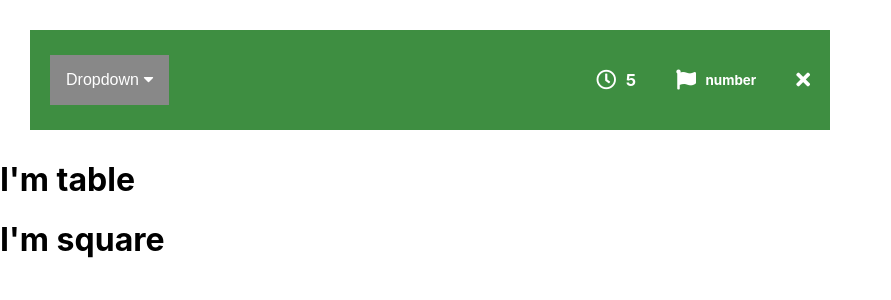
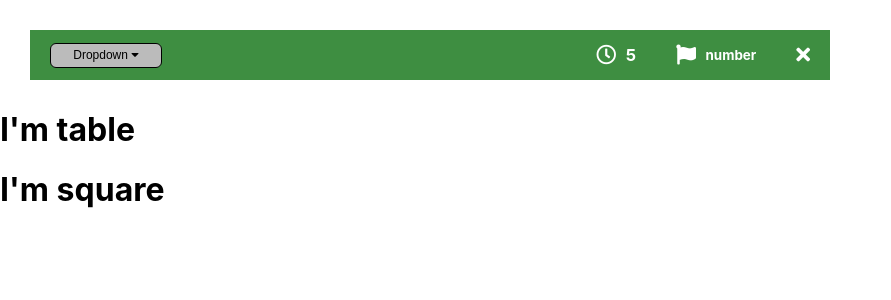
Before and after one commit to alibas01/minesweeper, a React (Create React App) app: page / in a window 1280 px wide. Shown: the top 300 px of the page, without its empty margins (0-891 px from the left). Built offline with nearby package versions, Linux system fonts and the light colour scheme.

Commit message:
nav styling

```diff
--- a/src/style/Nav.css
+++ b/src/style/Nav.css
@@ -3,7 +3,7 @@
   flex-direction: row;
   justify-content: space-between;
   background-color: #3e8e41;
-  height: 100px;
+  height: 50px;
   width: 800px;
   position: sticky;
   top: 0;
@@ -32,11 +32,17 @@
 }
 
 .dropbtn {
-  background-color: #888888;
-  color: white;
-  padding: 16px;
-  font-size: 16px;
-  border: none;
+  background-color: #bbbbbb;
+  color: black;
+  padding: 1px;
+  font-size: 12px;
+  border: solid;
+  border-width: 1px;
+  border-radius: 6px;
+  border-color: black;
+  cursor: pointer;
+  height: 25px;
+  width: 7rem;
 }
 
 
@@ -55,18 +61,32 @@
 .dropdown-content {
   display: none;
   position: absolute;
-  background-color: #f1f1f1;
-  min-width: 160px;
+  vertical-align: sub;
+  margin-top: 85px;
+  margin-left: 7px;
+  padding: 3px;
+  background-color: #6f836f;
+  min-width: 80px;
   box-shadow: 0px 8px 16px 0px rgba(0,0,0,0.2);
   z-index: 1;
+  border-color: black;
+  border-width: 1px;
+  border-radius: 6px;
+  border-style: solid;
+
 }
 
 
 .dropdown-content a {
   color: black;
-  padding: 12px 16px;
+  /* padding: 12px 16px; */
   text-decoration: none;
   display: block;
+  border-color: black;
+  border-width: 1px;
+  border-radius: 6px;
+  border-color: black;
+  cursor: pointer;
 }
 
 .dropdown-content a:hover {background-color: #ddd;}
```
